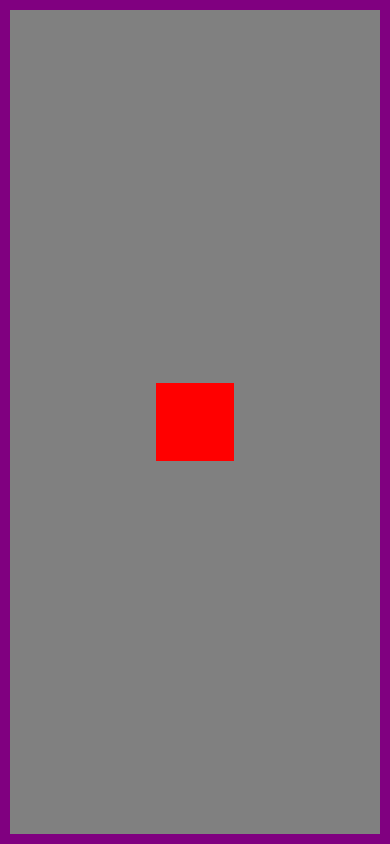
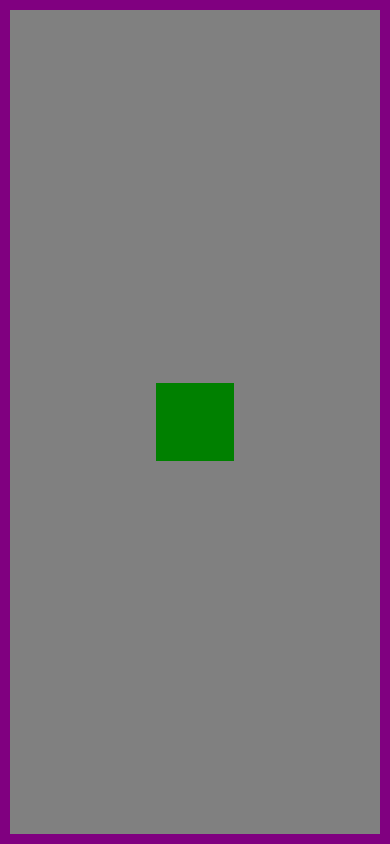
Before and after one commit to danlidennydeng/framer-motion, a Next.js app: page /drag in a window 390 px wide. Built offline with nearby package versions, Linux system fonts and the light colour scheme.

Commit message:
It works in my iphone since it has more modern browsers while it has not in my ipad

```diff
--- a/MyComponents/DragSquare.js
+++ b/MyComponents/DragSquare.js
@@ -9,7 +9,7 @@ function DragSquare() {
   return (
 
     <div className={styles.boxSection} ref={parentRef}>
-          <motion.div className={styles.box1}  drag style={{ touchAction: "none" }} dragConstraints={parentRef} whileDrag={{scale: 1.1}}>
+          <motion.div className={styles.box1} drag dragConstraints={parentRef} whileDrag={{scale: 1.1}}>
 
           </motion.div>
         </div>
--- a/styles/Home.module.css
+++ b/styles/Home.module.css
@@ -142,5 +142,5 @@
 .box1 {
   width: 20vw;
   height: 20vw;
-  background-color: red;
+  background-color: green;
 }
```
Also changed, not shown: 1 other file (tests, documents, lock files or other folders).
